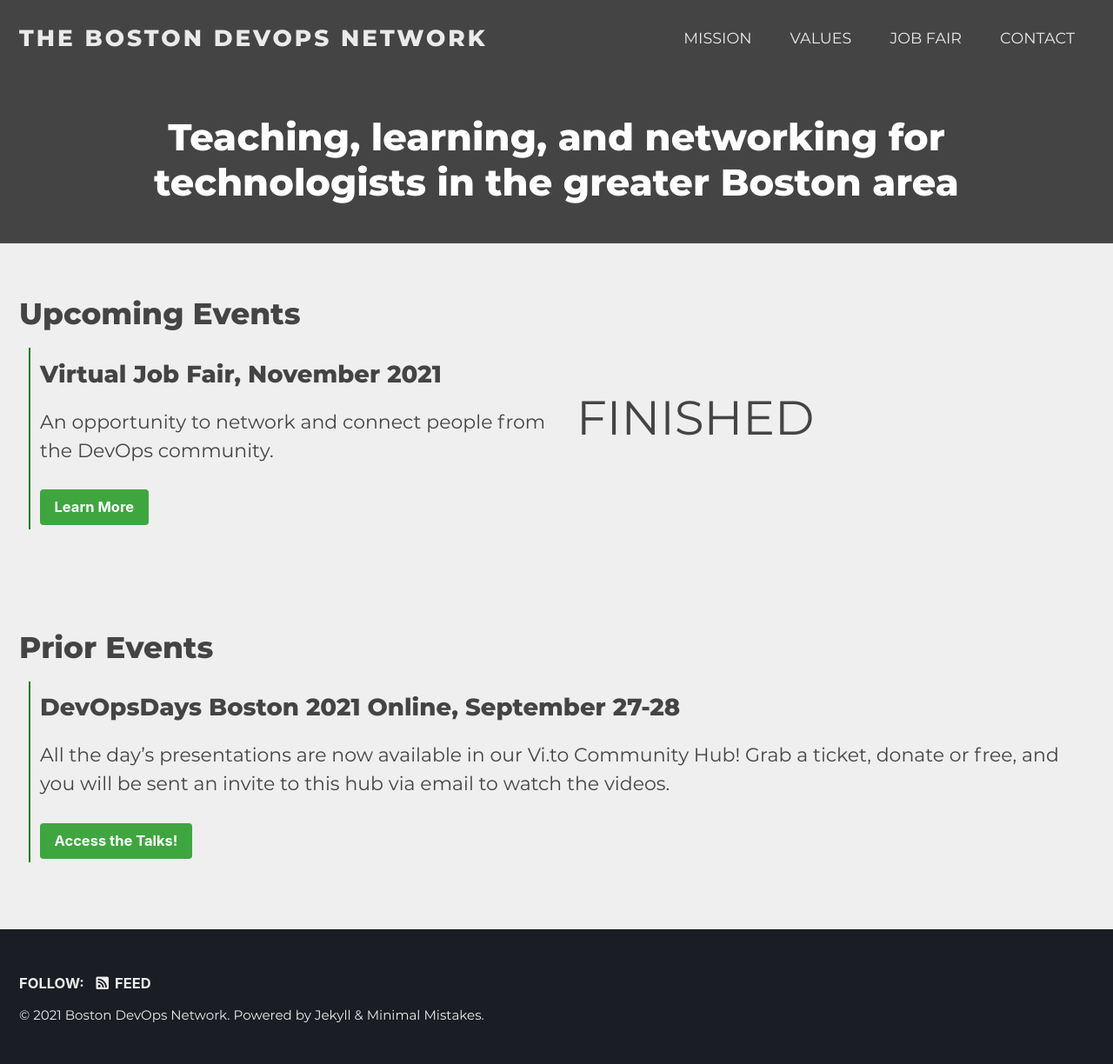
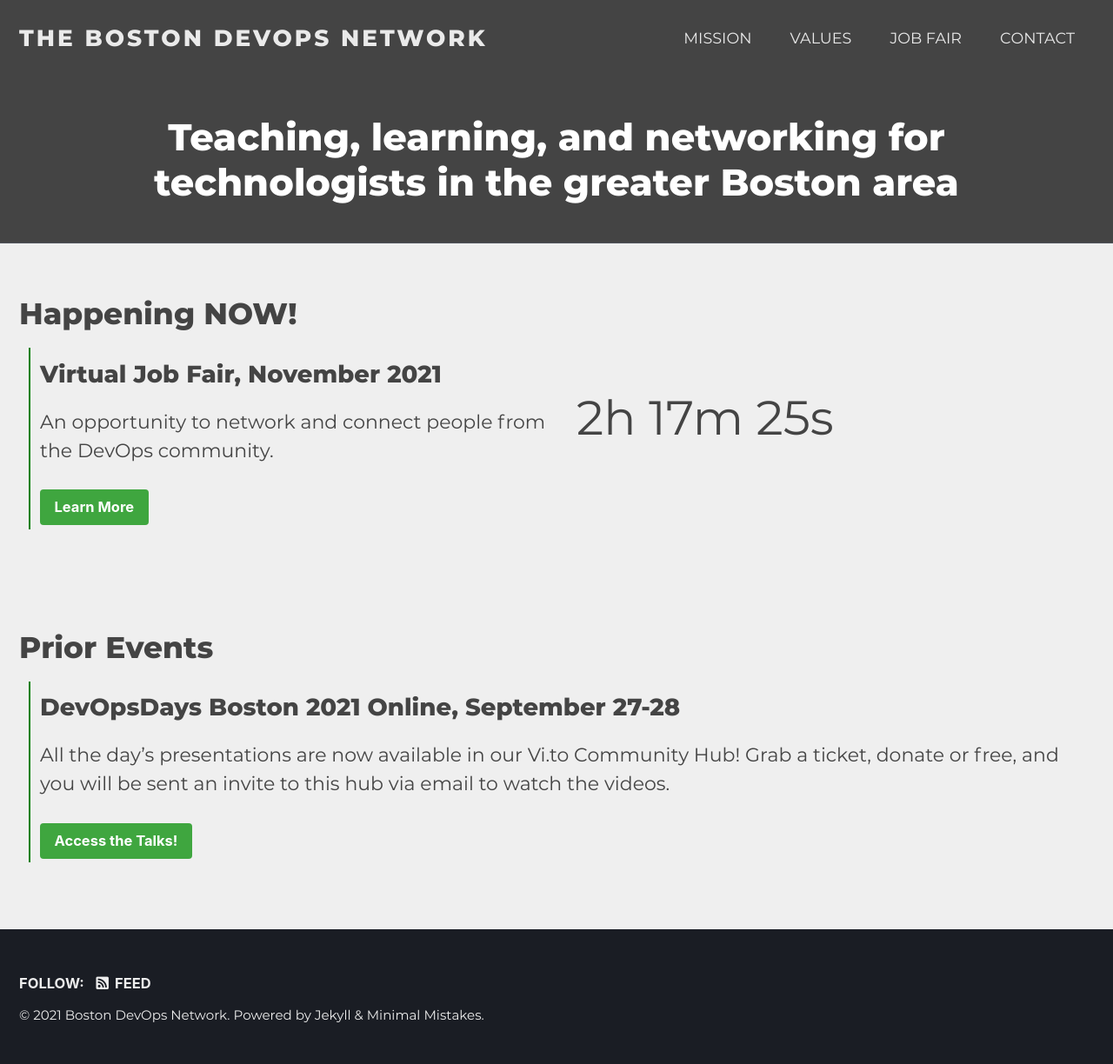
Before and after one commit to bostondevopsnetwork/bostondevopsnetwork.org, a Jekyll site: the page built from index.md, in a window 1280 px wide. Shown: the whole page at 87% size. Built offline with Jekyll 4.4.1, drawn with Linux system fonts in a browser that asks for light colours; cached includes are drawn as plain includes; part of the change alters nothing that is shown.

```diff
--- a/assets/js/countdown.js
+++ b/assets/js/countdown.js
@@ -19,7 +19,7 @@ function createCountdown(datetime,docid) {
 
     var el = document.getElementById(docid)
     // Output the result in an element with id="demo"
-    el.innerHTML = days + "d " + hours + "h "
+    el.innerHTML = (days > 0 ? days + "d " : "") + (hours > 0 ? hours + "h " : "")
     + minutes + "m " + seconds + "s ";
 
     // If the count down is over, write some text
--- a/index.md
+++ b/index.md
@@ -5,7 +5,7 @@ superheadline: "Teaching, learning, and networking for technologists in the grea
 layout: home
 ---
 
-# Upcoming Events
+# Happening NOW!
 
 <div class="home-page-list-item">
 <div class="flexbox">
@@ -16,7 +16,7 @@ An opportunity to network and connect people from the DevOps community.
 <div class="home-page-list-item-parttwo">
 <p id="job_fair_countdown" style="font-size:2.5em;margin-top:0px;margin-bottom:0px;"></p>
 <script src="/assets/js/countdown.js"></script>
-<script>createCountdown("Nov 4, 2021 10:00:00","job_fair_countdown");</script>
+<script>createCountdown("Nov 4, 2021 16:30:00","job_fair_countdown");</script>
 </div>
 </div>
 <a href="/job-fair/" class="btn btn--success">Learn More</a>
```
